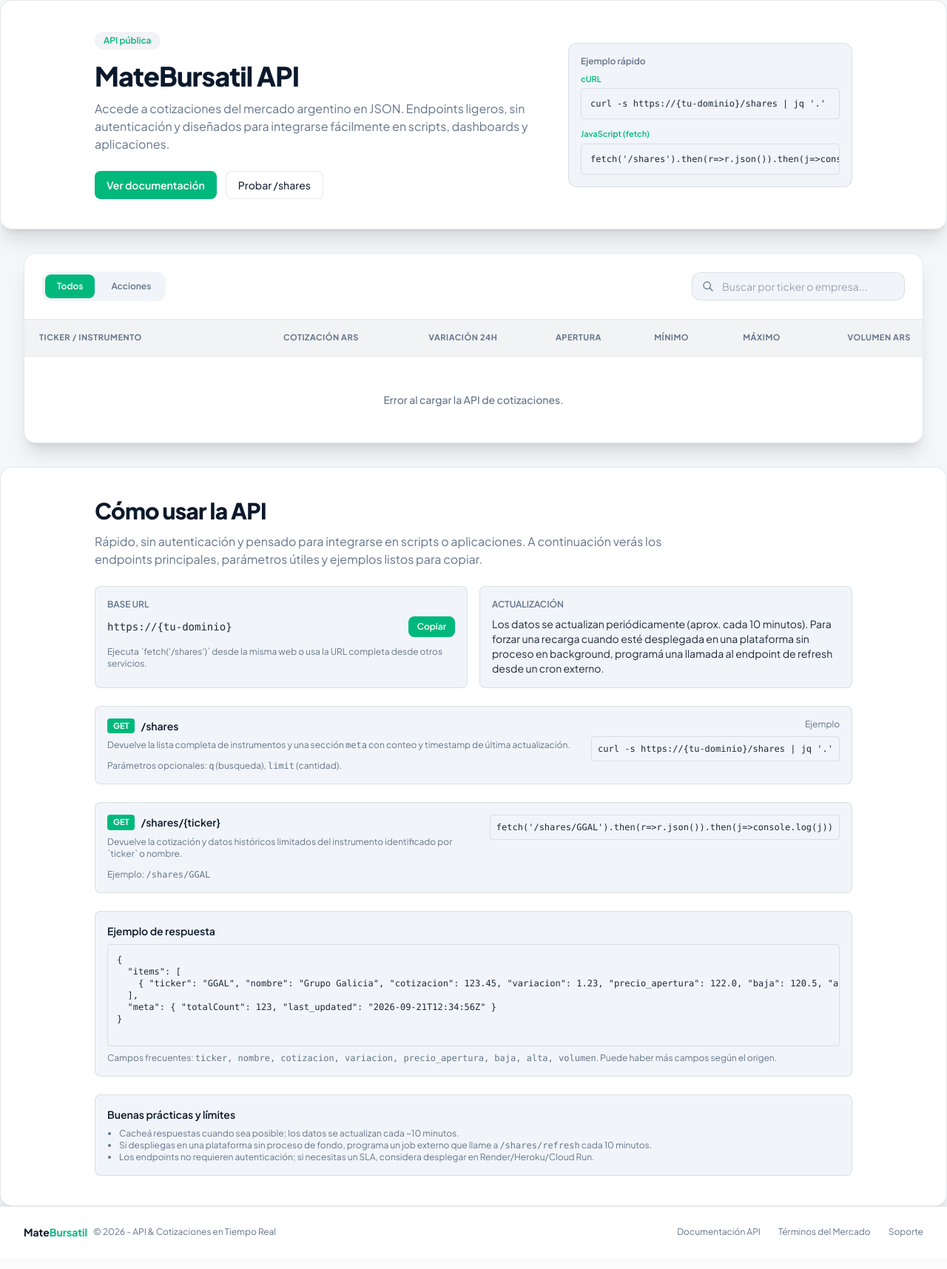
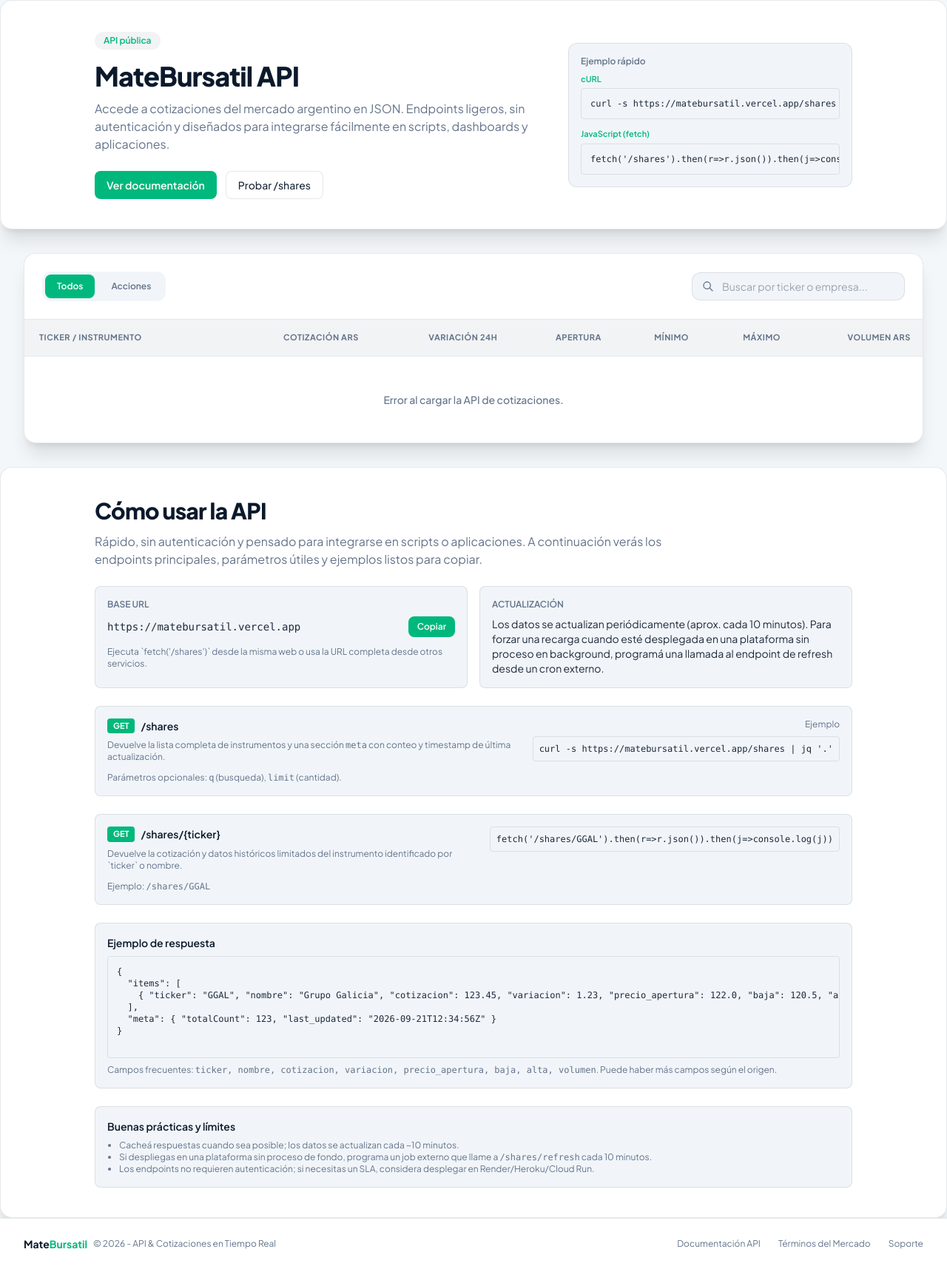
Before and after one commit to nerdemma/matebursatil, a Python web app: template templates/index.html in a window 1280 px wide. Shown: the part 81-1796 px from the top of the page at 74% size. Before the commit the page ends 1753 px from the top, so only its background shows below. Run offline with Jinja, Linux system fonts and the light colour scheme; the template is opened without the code that fills it, so the values that code supplies are empty; some libraries are stand-ins or nearby versions.

Commit message:
actualizar index.html

```diff
--- a/templates/index.html
+++ b/templates/index.html
@@ -82,7 +82,7 @@
             <div class="space-y-3">
               <div>
                 <div class="text-[11px] text-mateGreen font-semibold mb-1">cURL</div>
-                <pre class="bg-transparent p-3 rounded text-xs overflow-x-auto" style="border:1px solid var(--border-color); color:var(--text-main);">curl -s https://{tu-dominio}/shares | jq '.'</pre>
+                <pre class="bg-transparent p-3 rounded text-xs overflow-x-auto" style="border:1px solid var(--border-color); color:var(--text-main);">curl -s https://matebursatil.vercel.app/shares | jq '.'</pre>
               </div>
               <div>
                 <div class="text-[11px] text-mateGreen font-semibold mb-1">JavaScript (fetch)</div>
@@ -158,7 +158,7 @@
           <div class="p-4 rounded-lg border" style="background-color: var(--input-bg); border-color: var(--border-color);">
             <p class="text-xs font-semibold uppercase mb-2" style="color: var(--text-muted);">Base URL</p>
             <div class="flex items-center justify-between gap-3">
-              <code id="baseUrlDisplay" class="text-sm font-mono overflow-x-auto whitespace-nowrap" style="color: var(--text-main);">https://{tu-dominio}</code>
+              <code id="baseUrlDisplay" class="text-sm font-mono overflow-x-auto whitespace-nowrap" style="color: var(--text-main);">https://matebursatil.vercel.app</code>
               <button id="copyBaseUrl" class="copy-btn shrink-0 flex items-center gap-1.5 px-3 py-1.5 rounded-lg text-xs font-semibold text-white bg-mateGreen">Copiar</button>
             </div>
             <p class="mt-3 text-xs" style="color: var(--text-muted);">Ejecuta `fetch('/shares')` desde la misma web o usa la URL completa desde otros servicios.</p>
@@ -183,7 +183,7 @@
               </div>
               <div class="text-right">
                 <div class="text-xs mb-2" style="color: var(--text-muted);">Ejemplo</div>
-                <pre class="text-xs font-mono p-2 rounded" style="background: transparent; border:1px solid var(--border-color); color:var(--text-main);">curl -s https://{tu-dominio}/shares | jq '.'</pre>
+                <pre class="text-xs font-mono p-2 rounded" style="background: transparent; border:1px solid var(--border-color); color:var(--text-main);">curl -s https://matebursatil.vercel.app/shares | jq '.'</pre>
               </div>
             </div>
           </div>
```
